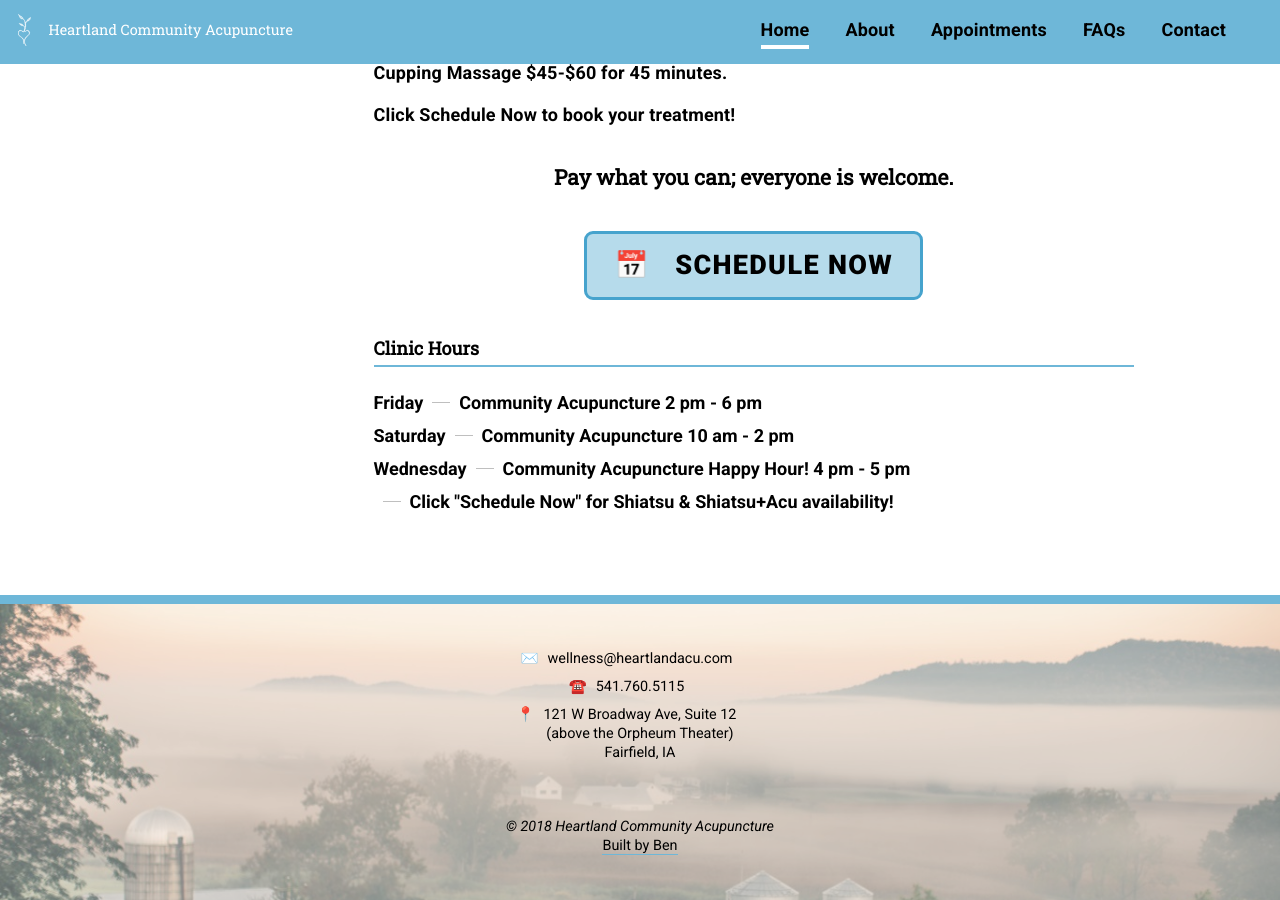
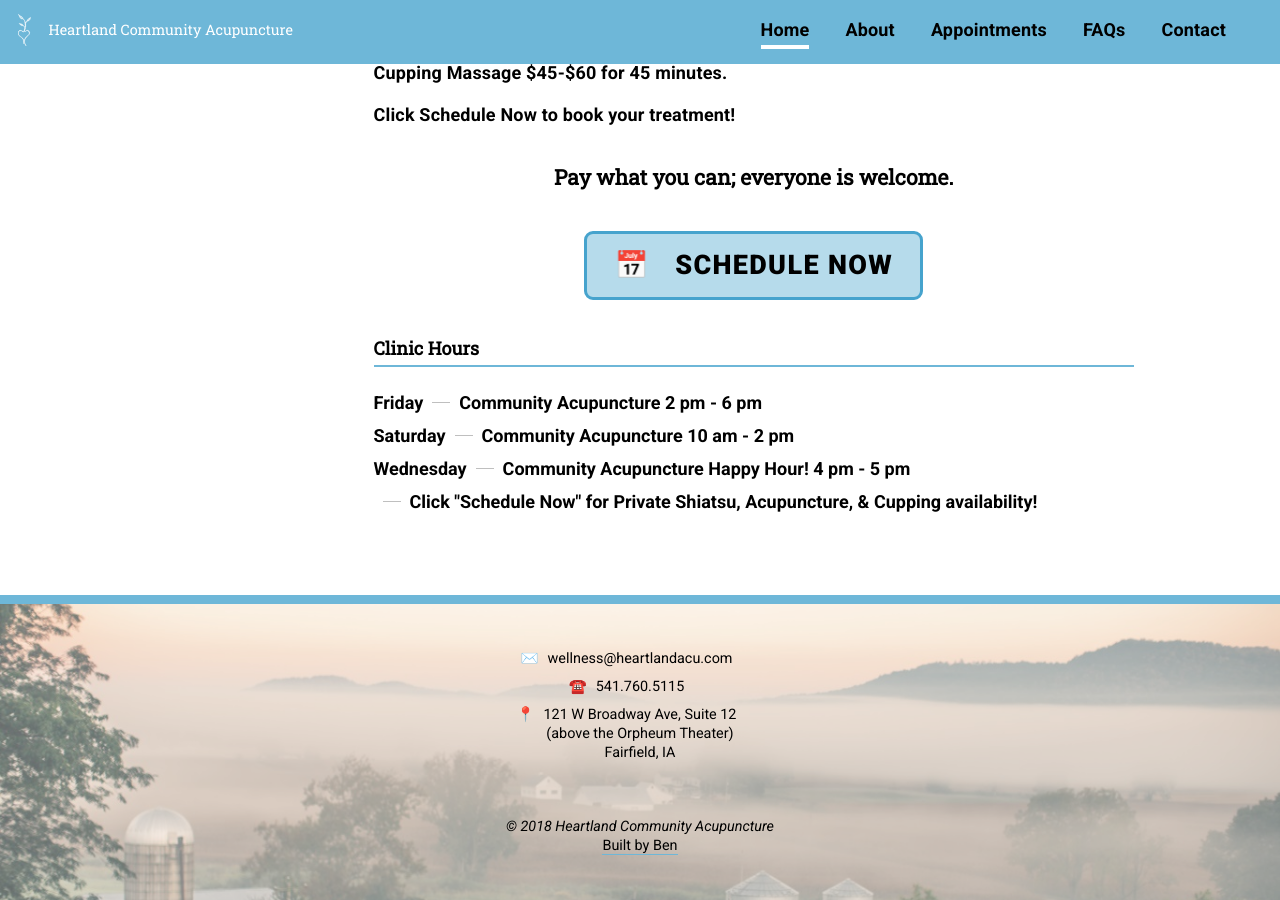
Before and after one commit to alwaysblank/heartlandacu, a Jekyll site: the page built from index.md, in a window 1280 px wide and 900 px high, scrolled down 1075 px. Built offline with Jekyll 4.4.1, drawn with Linux system fonts in a browser that asks for light colours; a script that is not in the unit is left out.

Commit message:
Update Settings “site”

```diff
--- a/_data/settings/site.yml
+++ b/_data/settings/site.yml
@@ -30,4 +30,6 @@ hours:
     times:
       - close: '17'
         open: '16'
-  - note: Click "Schedule Now" for Shiatsu & Shiatsu+Acu availability!
+  - note: >-
+      Click "Schedule Now" for Private Shiatsu, Acupuncture, & Cupping
+      availability!
```
